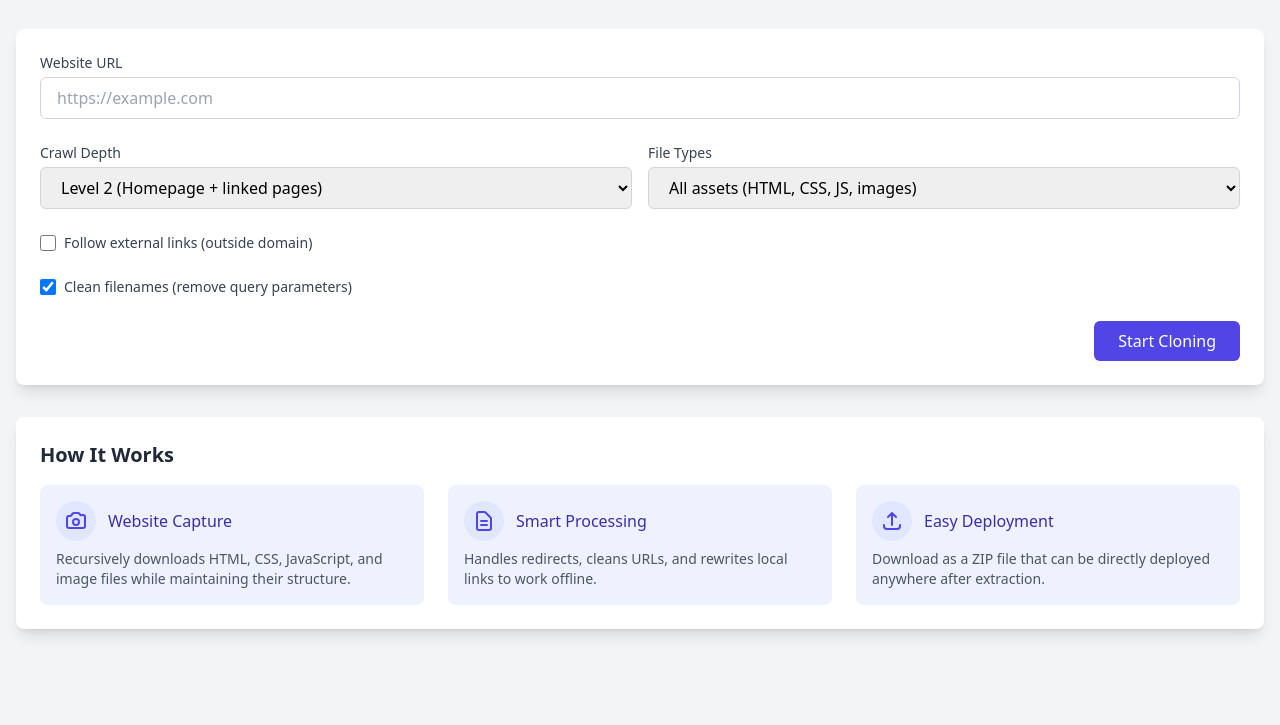
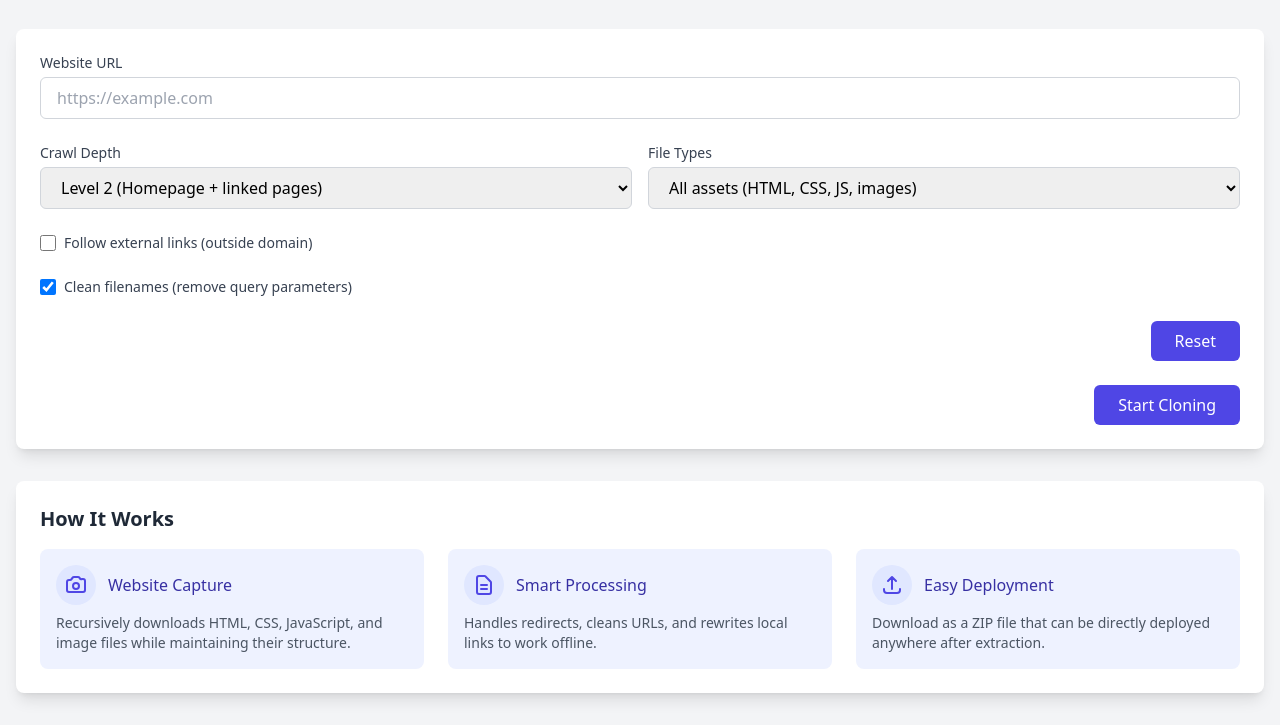
Before and after one commit to My-India-Service/advance-cloner, a website: page public/code.html in a window 1280 px wide. Shown: the part 107-832 px from the top of the page. Before the commit the page ends 800 px from the top, so only its background shows below. Drawn offline with nearby package versions, Linux system fonts and the light colour scheme.

Commit message:
button reset added

```diff
--- a/public/code.html
+++ b/public/code.html
@@ -111,7 +111,15 @@
                         <div id="stats" class="mt-1"></div>
                     </div>
                 </div>
-
+                <div class="flex justify-end">
+                    <button
+                        type="reset"
+                        id="btnrest"
+                        class="px-6 py-2 bg-indigo-600 text-white font-medium rounded-md hover:bg-indigo-700 focus:outline-none focus:ring-2 focus:ring-offset-2 focus:ring-indigo-500"
+                    >
+                        Reset
+                    </button>
+                </div>
                 <div class="flex justify-end">
                     <button
                         type="submit"
@@ -282,6 +290,7 @@
             } else {
                 statusIndicator.className = 'ml-2 h-2 w-2 rounded-full bg-yellow-500';
             }
+            submitBtn.textContent = 'Done Cloning';
         };
 
         eventSource.onerror = () => {
```
